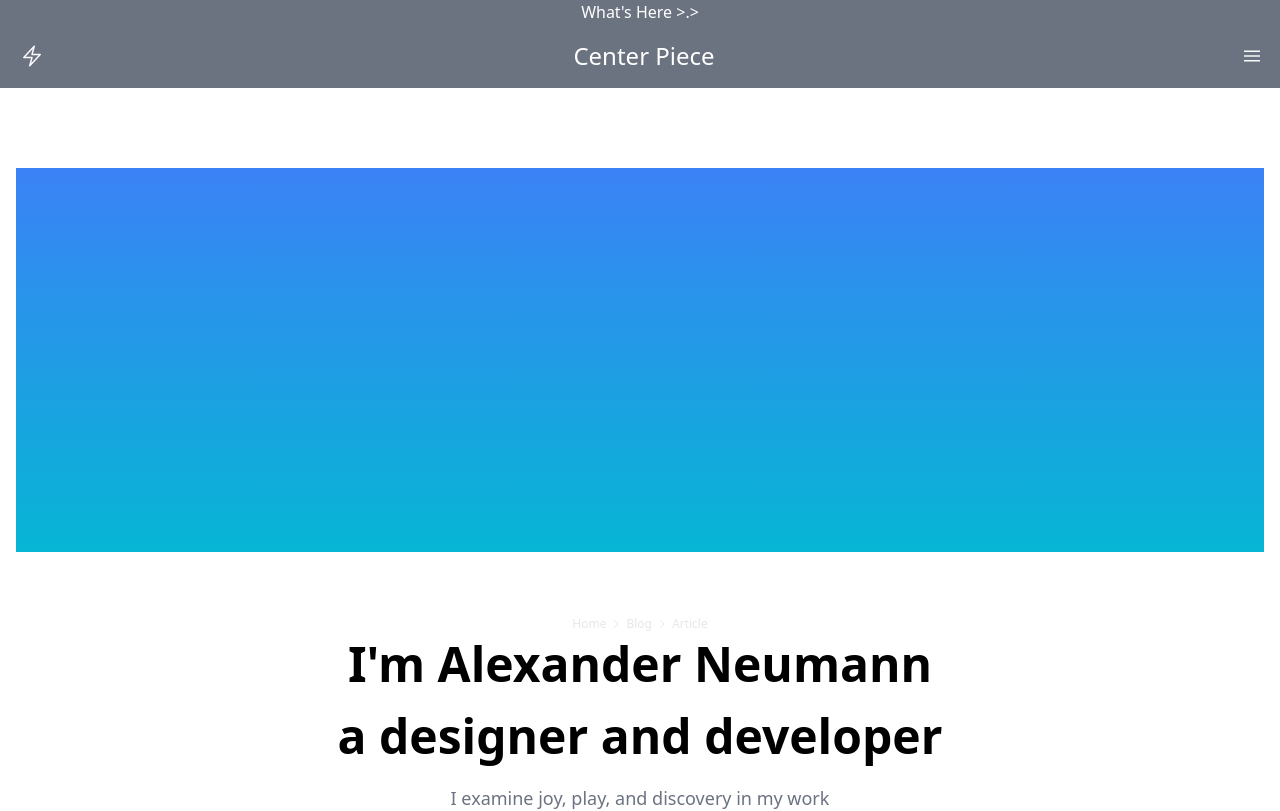
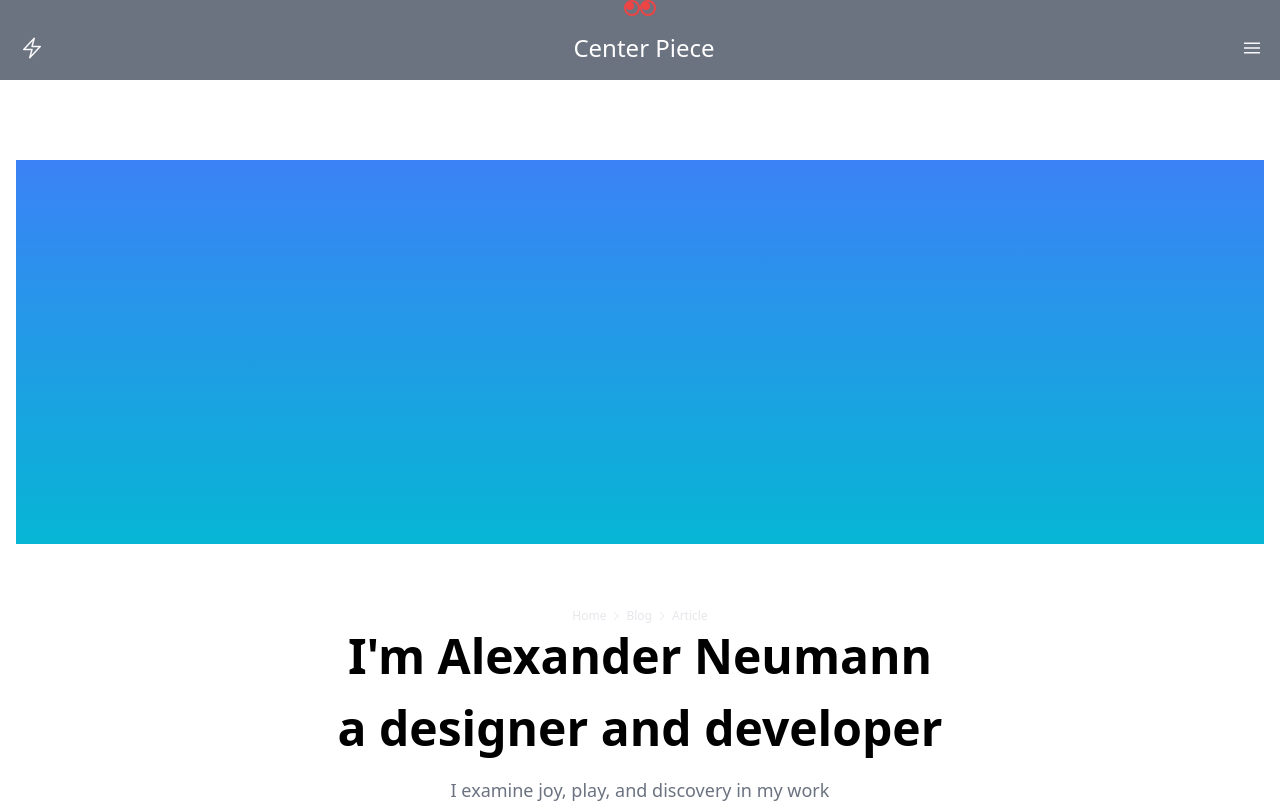
Before and after one commit to ssjkhan/akndesign, a React (Vite) app: page / in a window 1280 px wide. Shown: the top 811 px of the page. Built offline with nearby package versions, Linux system fonts and the light colour scheme.

Commit message:
feat: rotating eyes for ClickHere

```diff
--- a/src/components/ClickHere.tsx
+++ b/src/components/ClickHere.tsx
@@ -1,15 +1,84 @@
-import { useState } from "react";
+import { useEffect, useRef, useState } from "react";
 
 export default function ClickHere() {
   const [show, setShow] = useState(false);
+  const [mousePos, setMousePos] = useState({ x: 0, y: 0 });
+  const [rel, setRel] = useState({ x: 0, y: 0 });
+  const rightEye = useRef<HTMLDivElement>(null);
+  const leftEye = useRef<HTMLDivElement>(null);
+
   function handleClick() {
     setShow(!show);
   }
+
+  function handleMouseMove(event: MouseEvent) {
+    setMousePos({ x: event.clientX, y: event.clientY });
+    function calcAngle(element: React.RefObject<HTMLElement>) {
+      if (!element?.current) return;
+      const objHTML = element.current;
+
+      let relX = objHTML.offsetLeft + objHTML.clientWidth / 2;
+      let relY = objHTML.offsetTop - objHTML.clientHeight / 2;
+
+      var rotRad = Math.atan2(mousePos.x - relX, mousePos.y - relY);
+      var rotDeg = Math.floor(rotRad * (180 / Math.PI) * -1 - 120);
+
+      console.log(objHTML.offsetLeft);
+      console.log(mousePos, relX, relY, rotDeg);
+
+      return { rotDeg, relX, relY };
+    }
+
+    const res = calcAngle(leftEye);
+    setRel({ x: res?.relX!, y: res?.relY! });
+  }
+
+  function calcAngle(element: React.RefObject<HTMLElement>) {
+    if (!element?.current) return;
+    const objHTML = element.current;
+
+    let relX = objHTML.offsetLeft + objHTML.clientWidth / 2;
+    let relY = objHTML.offsetTop - objHTML.clientHeight / 2;
+
+    var rotRad = Math.atan2(mousePos.x - relX, mousePos.y - relY);
+    var rotDeg = Math.floor(rotRad * (180 / Math.PI) * -1 - 120);
+
+    console.log(objHTML.offsetLeft);
+    console.log(mousePos, relX, relY, rotDeg);
+
+    return rotDeg;
+  }
+
+  useEffect(() => {
+    document.addEventListener("mousemove", handleMouseMove);
+
+    return () => {
+      document.removeEventListener("mousemove", handleMouseMove);
+    };
+  }, []);
+
   return (
     <div>
       <div className="w-full bg-gray-500 h-auto flex justify-center text-white">
         <div onClick={handleClick}>
-          What's Here {">.>"}
+          <div className="container flex justify-center align-center">
+            <div
+              ref={leftEye}
+              style={{
+                transform: `rotate(${calcAngle(leftEye)}deg)`,
+              }}
+              className="w-4 h-4 border-2 border-red-500 rounded-full after:absolute after:w-2 after:h-2 after:bg-red-500 after:rounded-full after:content-[' ']"
+            >
+            </div>
+            <div
+              ref={rightEye}
+              style={{
+                transform: `rotate(${calcAngle(leftEye)}deg)`,
+              }}
+              className="w-4 h-4 border-2 border-red-500 rounded-full after:absolute after:w-2 after:h-2 after:bg-red-500 after:rounded-full after:content-[' ']"
+            >
+            </div>
+          </div>
         </div>
       </div>
       {show && (
```
